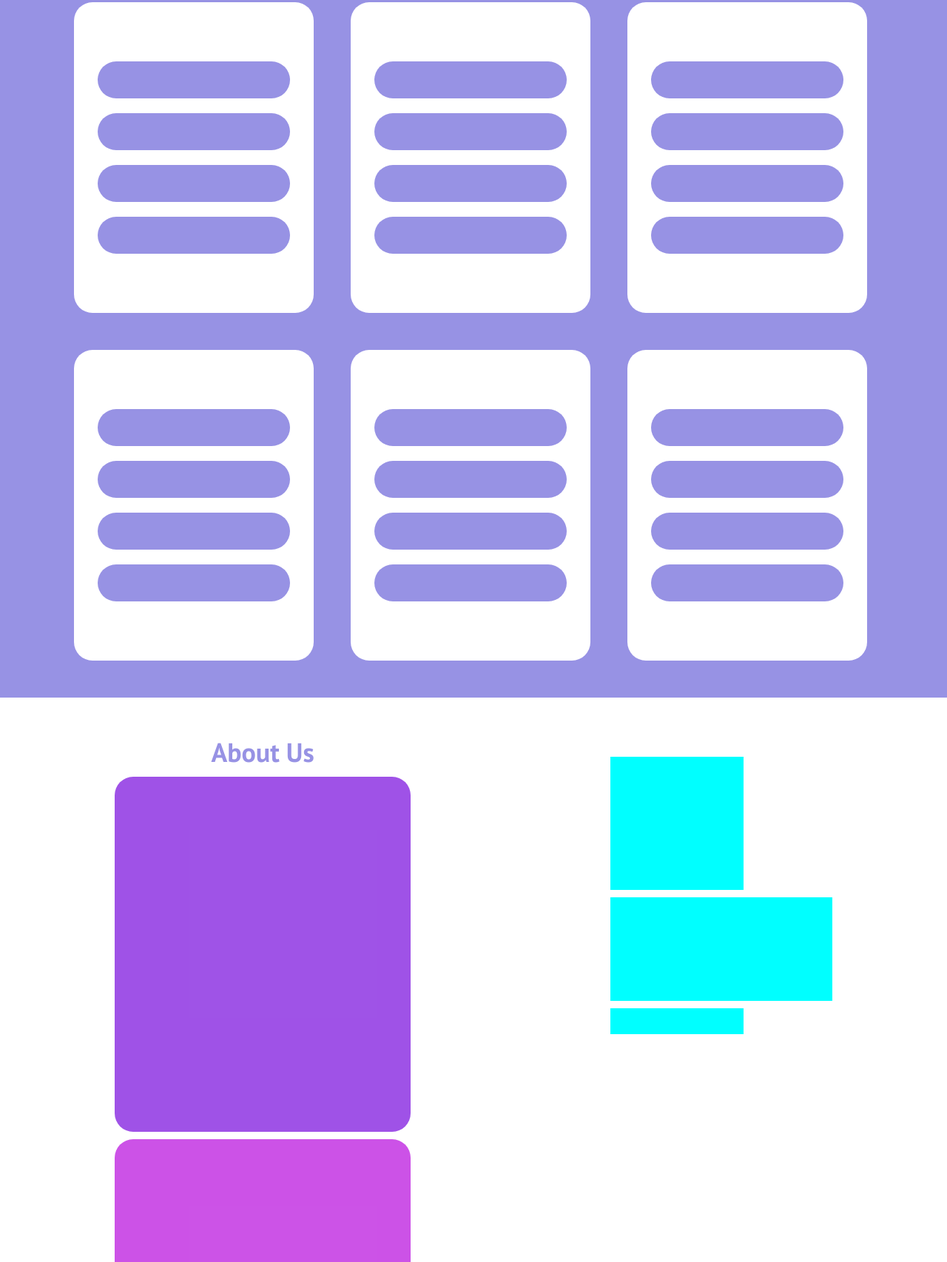
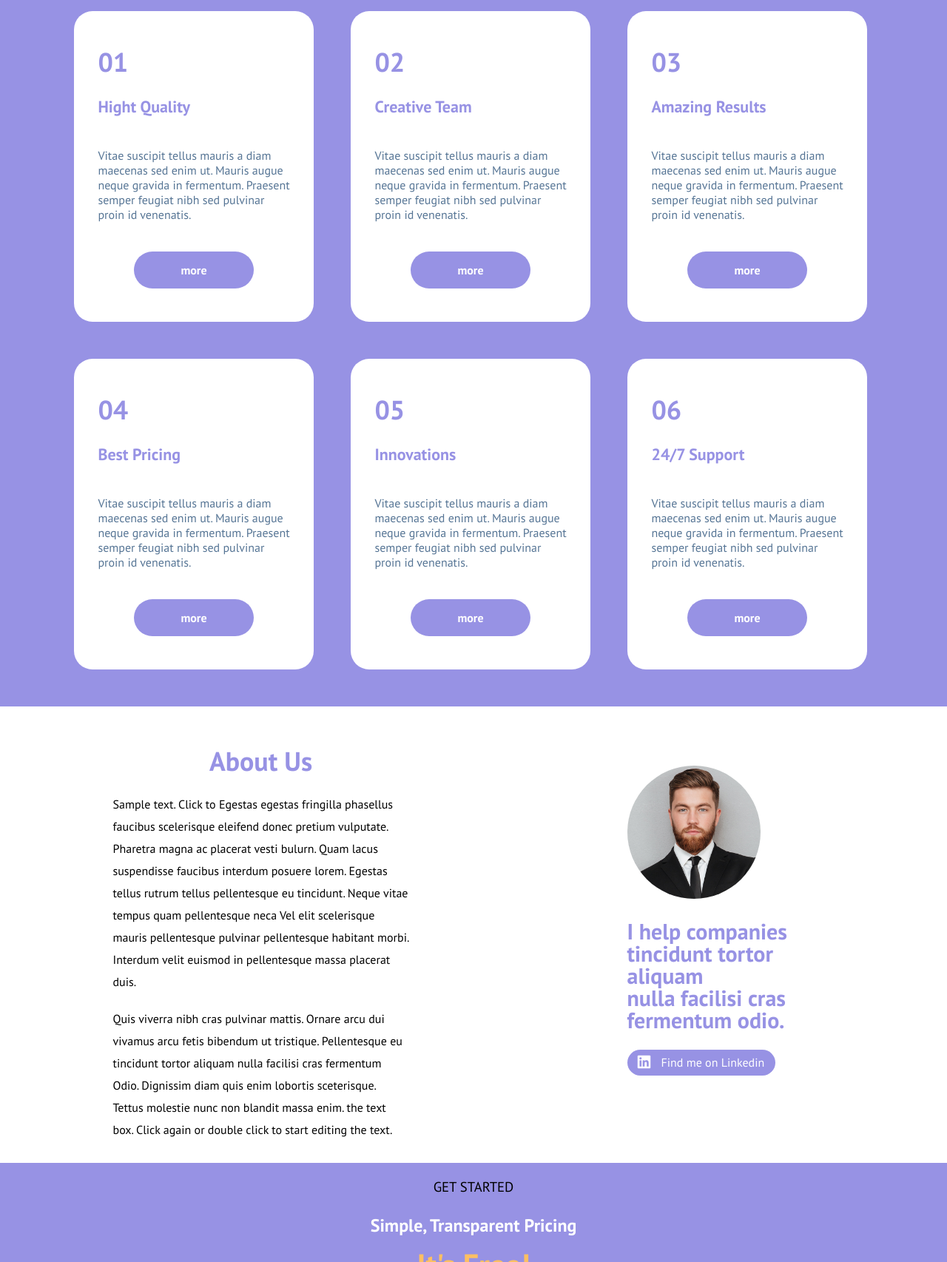
Before and after one commit to albertoferri/htmlcss-responsive-layout, a plain HTML site: page index.html in a window 1280 px wide. Shown: the part 2689-4395 px from the top of the page at 74% size. Drawn offline with Linux system fonts and the light colour scheme.

Commit message:
aggiunti primi contenuti nelle varie sezioni con primi adattamenti al responsive

```diff
--- a/css/style.css
+++ b/css/style.css
@@ -240,17 +240,17 @@ nav img{
 }
 
 .testimonials p{
-    padding: 0 30px 10px;
+    padding: 0 20px 10px;
     line-height: 30px;
     text-align: center;
 }
 
-.profile-pic{
-    /* test */
+
+.profile-pic img{
     width: 150px;
     height: 150px;
-    background-color: rgba(165, 42, 42, 0.764);
-    padding-top: 10px;
+    object-fit: cover;
+    border-radius: 50%;
 }
 
 
@@ -283,10 +283,6 @@ nav img{
 
 .benefits{
     background-color: #9792e4;
-
-    /* display: flex;
-    flex-direction: column;
-    align-items: center; */
     gap: 15px;
 
     margin-bottom: 20px;
@@ -305,22 +301,50 @@ nav img{
     display: flex;
     flex-direction: column;
     align-items: center;
+    justify-content: space-around;
 
     border-radius: 25px;
     background-color: white;
     width: 100%;
+    height: 400px;
 }
 
 .benefit-test{
-    /* test */
-    background-color: #9792e4;
     border-radius: 35px;
     width: 80%;
     height: 50px;
 
     margin: 10px;
+}
+
+.benefit-test:first-child{
+    font-size: 36px;
+    color: #9792e4;
+    font-weight: 700;
+}
+
+.benefit-test:nth-child(2){
+    color: #9792e4;
+    font-size: 22px;
+    font-weight: 700;
+}
+
+.benefit-test:nth-child(3){
+    min-height: 120px;
+    color: #567595;
 
 }
+
+.benefit-test:last-child{
+    display: flex;
+    align-items: center;
+    justify-content: center;
+    width: 50%;
+    background-color: #9792e4;
+    color: white;
+    font-weight: 700;
+}
+
 
 .benefit-card:last-of-type{
     margin-bottom: 10px;
@@ -349,45 +373,63 @@ nav img{
 }
 
 .text-test1{
-    /* test */
-    background-color: rgba(137, 43, 226, 0.81);
-    height: 480px;
+    height: auto;
     border-radius: 25px;
     margin-bottom: 10px;
+    line-height: 30px;
+    padding-top: 10px;
 }
 
 .text-test2{
-    /* test */
-    background-color: rgba(192, 43, 226, 0.81);
-    height: 360px;
+    height: auto;
     border-radius: 25px;
     margin-bottom: 10px;
+    line-height: 30px;
+    padding-top: 10px;
 }
 
 .review{
     display: flex;
     flex-direction: column;
-    gap: 10px;
+    gap: 25px;
     margin-bottom: 20px;
 }
 
-.review *{
-    background-color: aqua;
-}
 
-.review .img-review{
+.review .img-review img{
+    width: 180px;
     height: 180px;
-    width: 180px;
+    object-fit: cover;
+    border-radius: 50%;
 }
 
 .review .paragr-review{
-    height: 140px;
-    width: 300px;
+    min-height: 140px;
+    width: 280px;
+}
+
+.review .paragr-review p{
+    line-height: 30px;
+    font-size: 30px;
+    color: #9792e4;
+    font-weight: 700;
 }
 
 .review .findme{
     height: 35px;
-    width: 180px;
+    width: 200px;
+    background-color: #9792e4;
+    color: white;
+    border-radius: 25px;
+
+    display: flex;
+    justify-content: space-evenly;
+    align-items: center;
+}
+
+.fa-linkedin{
+    color: white;
+    font-size: 20px;
 }
 
 
@@ -519,6 +561,11 @@ footer{
         width: 70%;
     }
 
+    .marks{
+        font-size: 30px;
+        font-weight: 700;
+    }
+
     .benefits h2{
         font-size: 32px;
     }
@@ -550,6 +597,7 @@ footer{
         display: flex;
         flex-direction: row;
         justify-content: space-around;
+        gap: 30px;
     }
 
     .get-started h2{
--- a/index.html
+++ b/index.html
@@ -109,30 +109,36 @@
             </div>
             <div class="profile-card">
                 <!-- test -->
-                <div class="profile-pic"></div>
+                <div class="profile-pic">
+                    <img src="./img/testimonial1.jpg" alt="">
+                </div>
                 <div class="prova2">
                     <p>
-                        Vitae suscipit tellus mauris a diam maecenas sed enim ut. Mauris augue neque gravida in fermentum. Praesent semper feugiat nibh pulvinar proin.
+                        <span class="marks">&#10077;</span>Vitae suscipit tellus mauris a diam maecenas sed enim ut. Mauris augue neque gravida in fermentum. Praesent semper feugiat nibh pulvinar proin.<span class="marks">&#10078;</span>
                     </p>
                     <h3>NAT REYNOLDS</h3>
                 </div>
             </div>
             <div class="profile-card">
                 <!-- test -->
-                <div class="profile-pic"></div>
+                <div class="profile-pic">
+                    <img src="./img/testimonial2.jpg" alt="">
+                </div>
                 <div class="prova2">
                     <p>
-                        Vitae suscipit tellus mauris a diam maecenas sed enim ut. Mauris augue neque gravida in fermentum. Praesent semper feugiat nibh pulvinar proin.
+                        <span class="marks">&#10077;</span>Vitae suscipit tellus mauris a diam maecenas sed enim ut. Mauris augue neque gravida in fermentum. Praesent semper feugiat nibh pulvinar proin.<span class="marks">&#10078;</span>
                     </p>
                     <h3>CELIA ALMEDA</h3>
                 </div>
             </div>
             <div class="profile-card">
                 <!-- test -->
-                <div class="profile-pic"></div>
+                <div class="profile-pic">
+                    <img src="./img/testimonial3.jpg" alt="">
+                </div>
                 <div class="prova2">
                     <p>
-                        Vitae suscipit tellus mauris a diam maecenas sed enim ut. Mauris augue neque gravida in fermentum. Praesent semper feugiat nibh pulvinar proin.
+                        <span class="marks">&#10077;</span>Vitae suscipit tellus mauris a diam maecenas sed enim ut. Mauris augue neque gravida in fermentum. Praesent semper feugiat nibh pulvinar proin.<span class="marks">&#10078;</span>
                     </p>
                     <h3>BOB ROBERTS</h3>
                 </div>
@@ -142,53 +148,75 @@
             <h2>Benefits of working with us</h2>
             <div class="prova3">
                 <div class="benefit-card">
-                <div class="benefit-test"></div>
-                <div class="benefit-test"></div>
-                <div class="benefit-test"></div>
-                <div class="benefit-test"></div>
+                <div class="benefit-test">01</div>
+                <div class="benefit-test">Hight Quality</div>
+                <div class="benefit-test">
+                    Vitae suscipit tellus mauris a diam maecenas sed enim ut. Mauris augue neque gravida in fermentum. Praesent semper feugiat nibh sed pulvinar proin id venenatis.
+                </div>
+                <div class="benefit-test">more</div>
             </div>
             <div class="benefit-card">
-                <div class="benefit-test"></div>
-                <div class="benefit-test"></div>
-                <div class="benefit-test"></div>
-                <div class="benefit-test"></div>
+                <div class="benefit-test">02</div>
+                <div class="benefit-test">Creative Team</div>
+                <div class="benefit-test">
+                    Vitae suscipit tellus mauris a diam maecenas sed enim ut. Mauris augue neque gravida in fermentum. Praesent semper feugiat nibh sed pulvinar proin id venenatis.
+                </div>
+                <div class="benefit-test">more</div>
             </div>
             <div class="benefit-card">
-                <div class="benefit-test"></div>
-                <div class="benefit-test"></div>
-                <div class="benefit-test"></div>
-                <div class="benefit-test"></div>
+                <div class="benefit-test">03</div>
+                <div class="benefit-test">Amazing Results</div>
+                <div class="benefit-test">
+                    Vitae suscipit tellus mauris a diam maecenas sed enim ut. Mauris augue neque gravida in fermentum. Praesent semper feugiat nibh sed pulvinar proin id venenatis.
+                </div>
+                <div class="benefit-test">more</div>
             </div>
             <div class="benefit-card">
-                <div class="benefit-test"></div>
-                <div class="benefit-test"></div>
-                <div class="benefit-test"></div>
-                <div class="benefit-test"></div>
+                <div class="benefit-test">04</div>
+                <div class="benefit-test">Best Pricing</div>
+                <div class="benefit-test">
+                    Vitae suscipit tellus mauris a diam maecenas sed enim ut. Mauris augue neque gravida in fermentum. Praesent semper feugiat nibh sed pulvinar proin id venenatis.
+                </div>
+                <div class="benefit-test">more</div>
             </div>
             <div class="benefit-card">
-                <div class="benefit-test"></div>
-                <div class="benefit-test"></div>
-                <div class="benefit-test"></div>
-                <div class="benefit-test"></div>
+                <div class="benefit-test">05</div>
+                <div class="benefit-test">Innovations</div>
+                <div class="benefit-test">
+                    Vitae suscipit tellus mauris a diam maecenas sed enim ut. Mauris augue neque gravida in fermentum. Praesent semper feugiat nibh sed pulvinar proin id venenatis.
+                </div>
+                <div class="benefit-test">more</div>
             </div>
             <div class="benefit-card">
-                <div class="benefit-test"></div>
-                <div class="benefit-test"></div>
-                <div class="benefit-test"></div>
-                <div class="benefit-test"></div>
+                <div class="benefit-test">06</div>
+                <div class="benefit-test">24/7 Support</div>
+                <div class="benefit-test">
+                    Vitae suscipit tellus mauris a diam maecenas sed enim ut. Mauris augue neque gravida in fermentum. Praesent semper feugiat nibh sed pulvinar proin id venenatis.
+                </div>
+                <div class="benefit-test">more</div>
             </div>
             </div>
         </section>
         <section class="about-us">
             <div class="prova4">
                 <h2>About Us</h2>
-                <div class="text-test1"></div>
-                <div class="text-test2"></div>
+                <div class="text-test1">
+                    Sample text. Click to Egestas egestas fringilla phasellus faucibus scelerisque eleifend donec pretium vulputate. Pharetra magna ac placerat vesti bulurn. Quam lacus suspendisse faucibus interdum posuere lorem. Egestas tellus rutrum tellus pellentesque eu tincidunt. Neque vitae tempus quam pellentesque neca Vel elit scelerisque mauris pellentesque pulvinar pellentesque habitant morbi. Interdum velit euismod in pellentesque massa placerat duis.
+                </div>
+                <div class="text-test2">
+                    Quis viverra nibh cras pulvinar mattis. Ornare arcu dui vivamus arcu fetis bibendum ut tristique. Pellentesque eu tincidunt tortor aliquam nulla facilisi cras fermentum Odio. Dignissim diam quis enim lobortis sceterisque. Tettus molestie nunc non blandit massa enim. the text box. Click again or double click to start editing the text.
+                </div>
             </div>
             <div class="review">
-                <div class="img-review"></div>
-                <div class="paragr-review"></div>
-                <div class="findme"></div>
+                <div class="img-review">
+                    <img src="./img/about.jpg" alt="">
+                </div>
+                <div class="paragr-review">
+                    <p>
+                        I help companies <br> tincidunt tortor aliquam <br> nulla facilisi cras <br> fermentum odio.
+                    </p>
+                </div>
+                <div class="findme"><i class="fa-brands fa-linkedin"></i>Find me on Linkedin</div>
             </div>
         </section>
         <section class="get-started">
```
